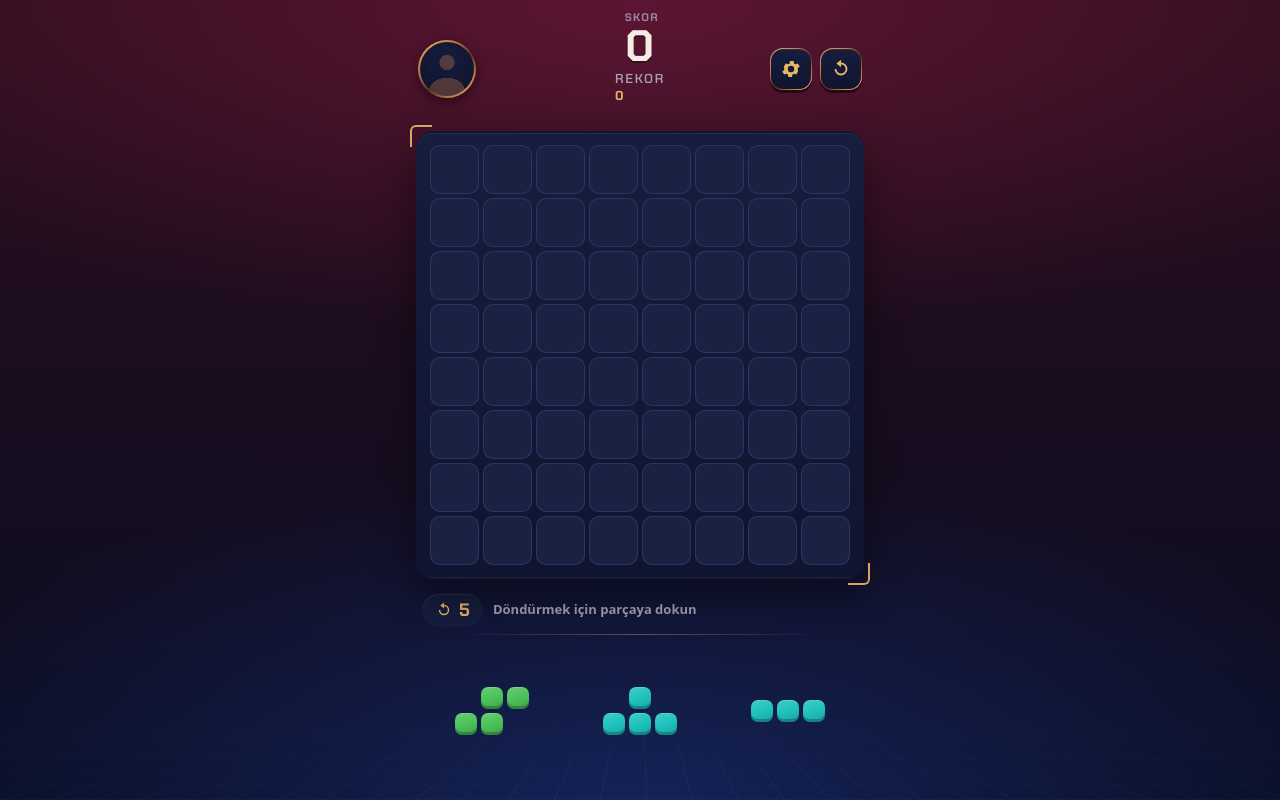
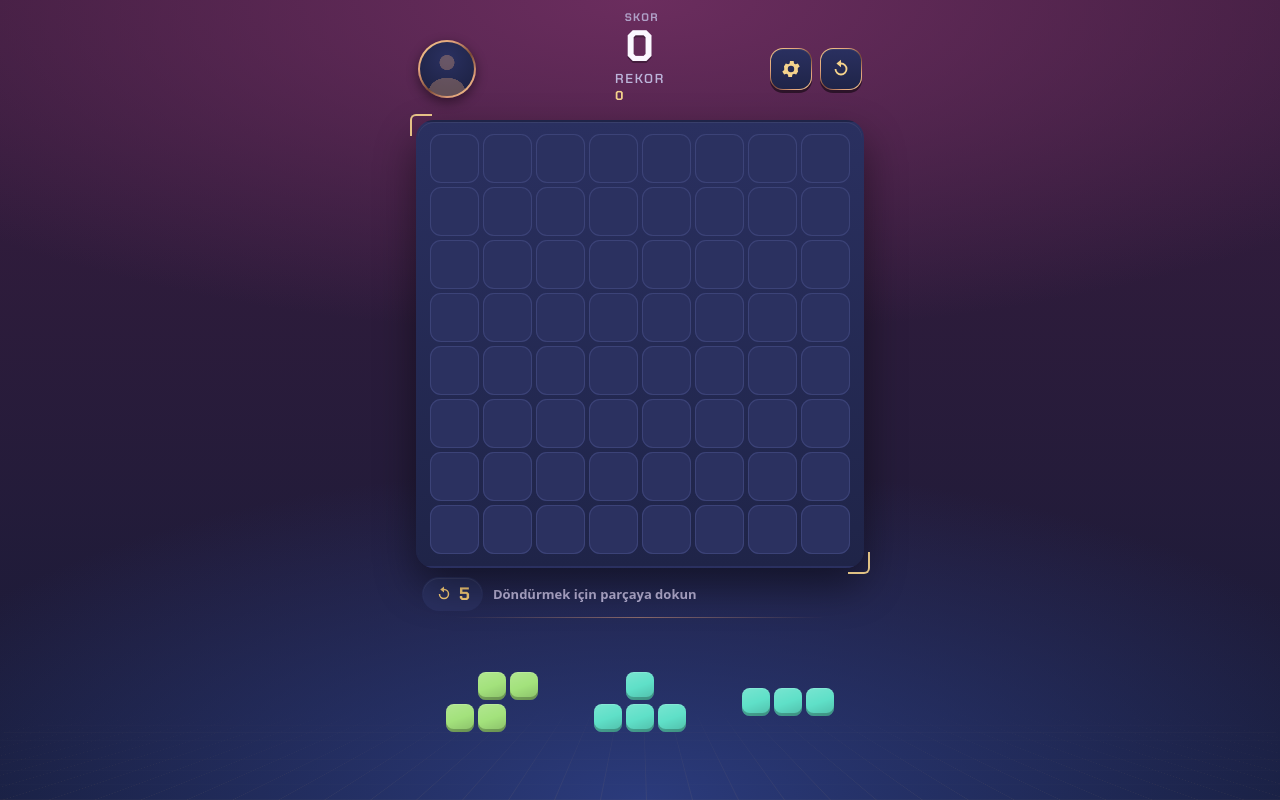
Before and after one commit to omerkaramizrak9/Block-fusion, a website with bundled scripts: page www/index.html in a window 1280 px wide. Built offline with nearby package versions, Linux system fonts and the light colour scheme.

Commit message:
Pastel ama belirgin tasarım: Major Pastel
- Bloklar pastel (nane, pembe, şeftali, fıstık, lavanta, tereyağı, gök mavisi, mercan);
  boş hücreye göre en az 5,4:1 kontrast, tonlar arası ≥20°
- Hacimli blok yüzeyi (üst ışık kenarı, yumuşak iç parlaklık, alt pah), yanıp sönme yok
- Daha yumuşak mürdüm + gece mavisi zemin, okunaklı boş hücreler
- Tepsi parçaları kalan boşluğa göre büyür; uzun parçalar yuvaya sığar

Co-Authored-By: Claude Opus 5.5 <noreply@anthropic.com>
Claude-Session: https://claude.ai/code/session_01Bg9T21WA7zWr4HVu2DDNfX

```diff
--- a/www/css/theme-major.css
+++ b/www/css/theme-major.css
@@ -42,14 +42,14 @@
 
 /* ---------- Varsayılan değişkenler = 'major' teması (JS yüklenmeden önce de doğru görünür) ---------- */
 :root {
-  --bg-1: #2b0d1d; --bg-2: #080d22; --bg-glow-1: #5c1532; --bg-glow-2: #142257;
-  --panel: #0f1530; --panel-2: #161d3d;
-  --cell-empty: #1a2142; --cell-empty-edge: #2c3560;
-  --text: #f4ede4; --text-dim: #a89fb6; --accent: #e8b765;
-  --p0: #1fc2bc; --p1: #e2448f; --p2: #ff7a29; --p3: #4cc25a;
-  --p4: #9160e3; --p5: #f2c335; --p6: #3b8ff0; --p7: #ef4f4a;
-  --fx0: #6ff6ef; --fx1: #ff7cbd; --fx2: #ffb466; --fx3: #ffe08a;
-  --metal-copper: #c47a48; --metal-gold: #e8b765; --metal-dark: #5e321d;
+  --bg-1: #3a1c3d; --bg-2: #161b38; --bg-glow-1: #6b2d5e; --bg-glow-2: #2b3b7c;
+  --panel: #1f2448; --panel-2: #2a3060;
+  --cell-empty: #2b3160; --cell-empty-edge: #3c4378;
+  --text: #fbf7ff; --text-dim: #bcb5da; --accent: #ffd27a;
+  --p0: #5fe0c8; --p1: #ff8fc3; --p2: #ffad75; --p3: #a3e27c;
+  --p4: #b9a0ff; --p5: #ffdc72; --p6: #82c6ff; --p7: #ff8b85;
+  --fx0: #b4fff2; --fx1: #ffd0e6; --fx2: #ffdcb8; --fx3: #fff3b8;
+  --metal-copper: #e0a07a; --metal-gold: #f5d38c; --metal-dark: #7a4a35;
 
   --font-display: 'Chakra Petch', system-ui, -apple-system, 'Segoe UI', Roboto, sans-serif;
   /* Metal çerçeve (ince, kontrollü parlaklık) */
@@ -279,3 +279,40 @@ body::before {
 .text-btn { min-height: 44px; }
 /* Bildirim, daha uzun HUD'un (skor/rekor/kombo) altında çıkar */
 .toast { top: calc(max(10px, env(safe-area-inset-top)) + 112px); }
+
+/* ==========================================================
+   Pastel ama belirgin görünüm (v2)
+   ========================================================== */
+/* Tahta paneli: hafif iç ışık, zeminden ayrışır */
+.board {
+  background:
+    radial-gradient(120% 80% at 50% 0%, rgba(255,255,255,.06), transparent 60%) padding-box,
+    linear-gradient(180deg, var(--panel-2), var(--panel)) padding-box,
+    var(--metal-edge) border-box;
+}
+/* Boş hücre: okunaklı, hafif içe gömük, yumuşak kenar */
+.cell::after {
+  background: linear-gradient(180deg, color-mix(in srgb, var(--cell-empty) 85%, #000) , var(--cell-empty));
+  box-shadow: inset 0 0 0 1px var(--cell-empty-edge), inset 0 2px 4px rgba(0,0,0,.28);
+}
+@supports not (background: color-mix(in srgb, red, blue)) {
+  .cell::after { background: var(--cell-empty); }
+}
+/* Dolu blok: pastel şeker hacmi — üst ışık kenarı, yumuşak iç parlaklık, alt pah,
+   koyu ince dış hat ve gölge. Parlaklık sabit; yanıp sönme yok. */
+.cell.filled::after,
+.block {
+  background-image:
+    radial-gradient(120% 70% at 28% 8%, rgba(255,255,255,.45), rgba(255,255,255,0) 55%),
+    linear-gradient(180deg, rgba(255,255,255,.10) 0%, rgba(255,255,255,0) 50%, rgba(40,20,60,.16) 100%),
+    var(--noise);
+  box-shadow:
+    inset 0 0 0 1px rgba(30, 18, 50, .28),
+    inset 0 2px 0 rgba(255,255,255,.65),
+    inset 0 -4px 0 rgba(40, 20, 60, .26),
+    0 3px 5px rgba(8, 6, 25, .45);
+}
+.cell.preview::after { box-shadow: inset 0 0 0 2px rgba(255,255,255,.75); }
+
+/* Tepsi: kalan boşluğu kullanır (Layout --tray-h) */
+.tray { height: var(--tray-h, calc(var(--tray-pitch) * 5 + 24px)); }
--- a/www/js/theme/themes.js
+++ b/www/js/theme/themes.js
@@ -17,22 +17,23 @@
 //   { type: 'product', productId: 'id' }     mağazadan satın alınınca (store/catalog.js)
 
 export const THEMES = [
-  // --- MAJOR BLOCK ana tasarımı (varsayılan): koyu bordo + lacivert, retro-fütüristik,
-  //     ince bakır/altın detaylar. Blok renkleri birbirinden ve arka plandan net ayrılır.
+  // --- MAJOR BLOCK ana tasarımı (varsayılan): yumuşak mürdüm + gece mavisi zemin,
+  //     ince bakır/altın detaylar, PASTEL ama belirgin bloklar. Açık pastel bloklar koyu
+  //     zeminde net seçilir ve gözü yormaz; tonlar birbirinden açıkça ayrılır.
   {
     id: 'major',
-    name: 'Major Premium',
+    name: 'Major Pastel',
     unlock: { type: 'free' },
     colors: {
-      bg1: '#2b0d1d', bg2: '#080d22', glow1: '#5c1532', glow2: '#142257',
-      panel: '#0f1530', panel2: '#161d3d',
-      cellEmpty: '#1a2142', cellEdge: '#2c3560',
-      text: '#f4ede4', textDim: '#a89fb6', accent: '#e8b765'
+      bg1: '#3a1c3d', bg2: '#161b38', glow1: '#6b2d5e', glow2: '#2b3b7c',
+      panel: '#1f2448', panel2: '#2a3060',
+      cellEmpty: '#2b3160', cellEdge: '#3c4378',
+      text: '#fbf7ff', textDim: '#bcb5da', accent: '#ffd27a'
     },
-    // turkuaz, fuşya, turuncu, yeşil, mor, altın sarısı, mavi, mercan kırmızısı
-    palette: ['#1fc2bc', '#e2448f', '#ff7a29', '#4cc25a', '#9160e3', '#f2c335', '#3b8ff0', '#ef4f4a'],
-    fx: ['#6ff6ef', '#ff7cbd', '#ffb466', '#ffe08a'],
-    metal: { copper: '#c47a48', gold: '#e8b765', dark: '#5e321d' }
+    // nane, pembe, şeftali, fıstık yeşili, lavanta, tereyağı sarısı, gök mavisi, mercan
+    palette: ['#5fe0c8', '#ff8fc3', '#ffad75', '#a3e27c', '#b9a0ff', '#ffdc72', '#82c6ff', '#ff8b85'],
+    fx: ['#b4fff2', '#ffd0e6', '#ffdcb8', '#fff3b8'],
+    metal: { copper: '#e0a07a', gold: '#f5d38c', dark: '#7a4a35' }
   },
   // --- Macera Dünya 1 (Bölüm 1–20) — varsayılan
   {
--- a/www/js/ui/Layout.js
+++ b/www/js/ui/Layout.js
@@ -38,14 +38,22 @@ export class Layout {
     const byHeight = (vh - padY - hud - rotateBar - boardPad - trayExtra - gaps) / (n + 2.5);
     const pitch = Math.max(26, Math.floor(Math.min(byWidth, byHeight, 64)));
 
+    // Alttaki parçalar: tahtadan sonra kalan dikey boşluğu kullanarak büyür
+    // (en fazla tahta hücresinin %70'i, en büyük 5'li parça yuvaya sığacak kadar).
     const slotWidth = (pitch * n + boardPad) / CONFIG.traySize;
-    const trayPitch = Math.floor(Math.min(pitch * 0.5, slotWidth / 5.6));
+    const leftover = vh - padY - hud - rotateBar - (pitch * n + boardPad) - gaps;
+    const trayH = Math.round(Math.max(pitch * 2.4, Math.min(leftover, pitch * 3.6)));
+    // Parça başına ölçek: kısa parçalar büyük, uzun (5'li) parçalar yuvaya sığacak kadar
+    // küçülür → Renderer.trayPitchFor(). Burada yalnızca üst sınır belirlenir.
+    const trayPitch = Math.floor(Math.min(pitch * 0.62, (trayH - 16) / 3));
+    root.setProperty('--tray-h', `${trayH}px`);
+    root.setProperty('--slot-w', `${Math.floor(slotWidth)}px`);
 
     this.pitch = pitch;
     root.setProperty('--pitch', `${pitch}px`);
     root.setProperty('--board', `${pitch * n}px`);
     root.setProperty('--tray-pitch', `${trayPitch}px`);
     root.setProperty('--gap', `${Math.max(2, Math.round(pitch * 0.08))}px`);
-    root.setProperty('--radius', `${Math.max(4, Math.round(pitch * 0.18))}px`);
+    root.setProperty('--radius', `${Math.max(4, Math.round(pitch * 0.2))}px`);
   }
 }
--- a/www/js/ui/Renderer.js
+++ b/www/js/ui/Renderer.js
@@ -116,7 +116,7 @@ export class Renderer {
       const key = `${piece.id}:${piece.shape.id}`; // döndürülünce şekil değişir
       if (slot.dataset.pieceId !== key) {
         slot.innerHTML = '';
-        const el = buildPieceEl(piece, 'piece', 'var(--tray-pitch)');
+        const el = buildPieceEl(piece, 'piece', trayPitchFor(piece));
         if (this.rotatedSlots.has(i)) el.classList.add('rot-anim');
         slot.appendChild(el);
         slot.dataset.pieceId = key;
@@ -227,6 +227,12 @@ export class Renderer {
   hideGameOver() { this.els.gameover.classList.add('hidden'); }
 }
 
+/** Tepsideki parçanın hücre boyutu: üst sınır --tray-pitch; uzun parçalar yuvaya sığar. */
+export function trayPitchFor(piece) {
+  const { rows, cols } = piece.shape;
+  return `min(var(--tray-pitch), calc((var(--slot-w) - 14px) / ${cols}), calc((var(--tray-h) - 18px) / ${rows}))`;
+}
+
 /** Palet indeksini temanın CSS değişkenine çevirir: 3 -> var(--p3) */
 export function paletteVar(i) { return `var(--p${i})`; }
 
```
Also changed, not shown: docs/DESIGN.md (+9 -5 lines), README.md.
